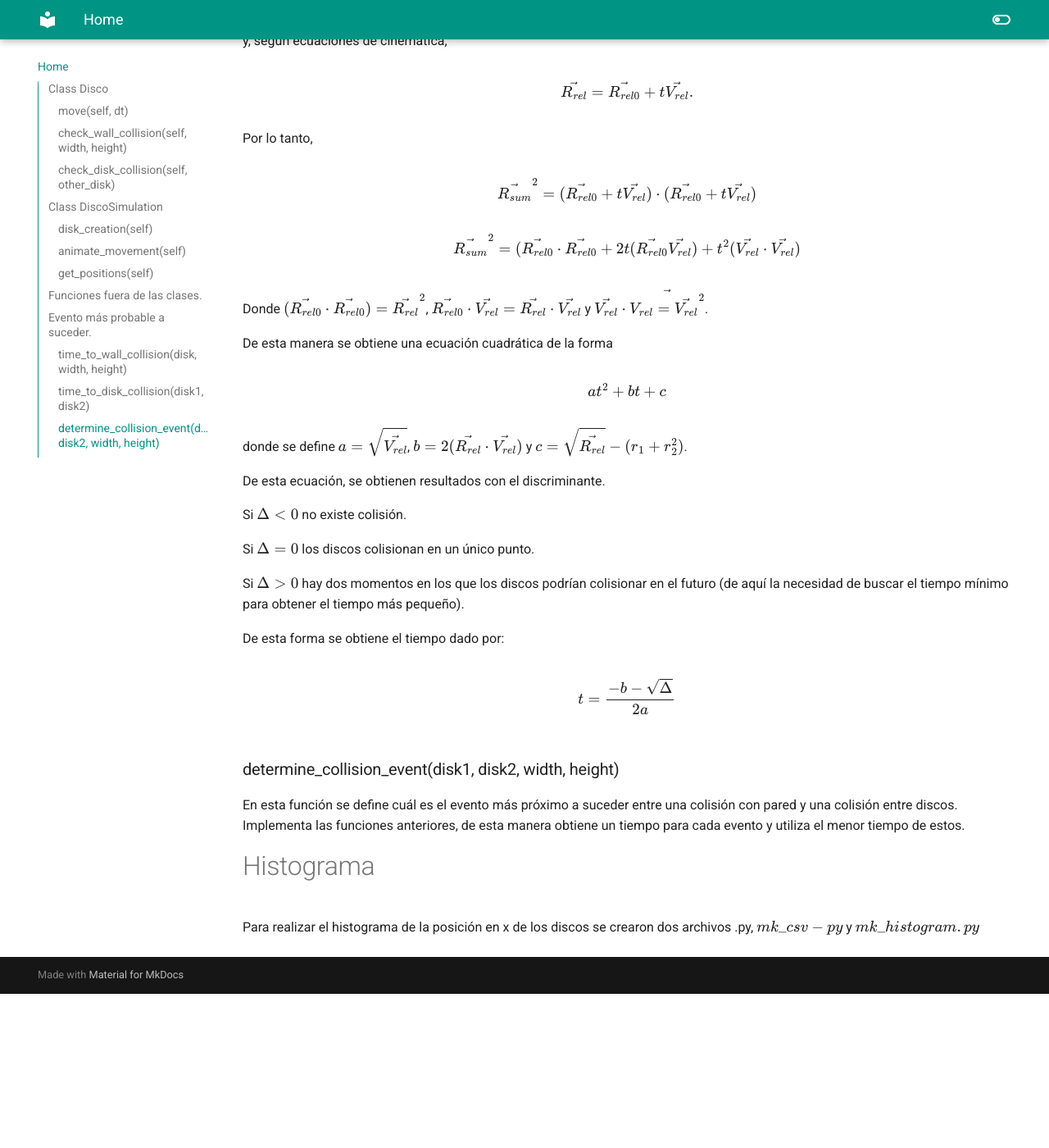
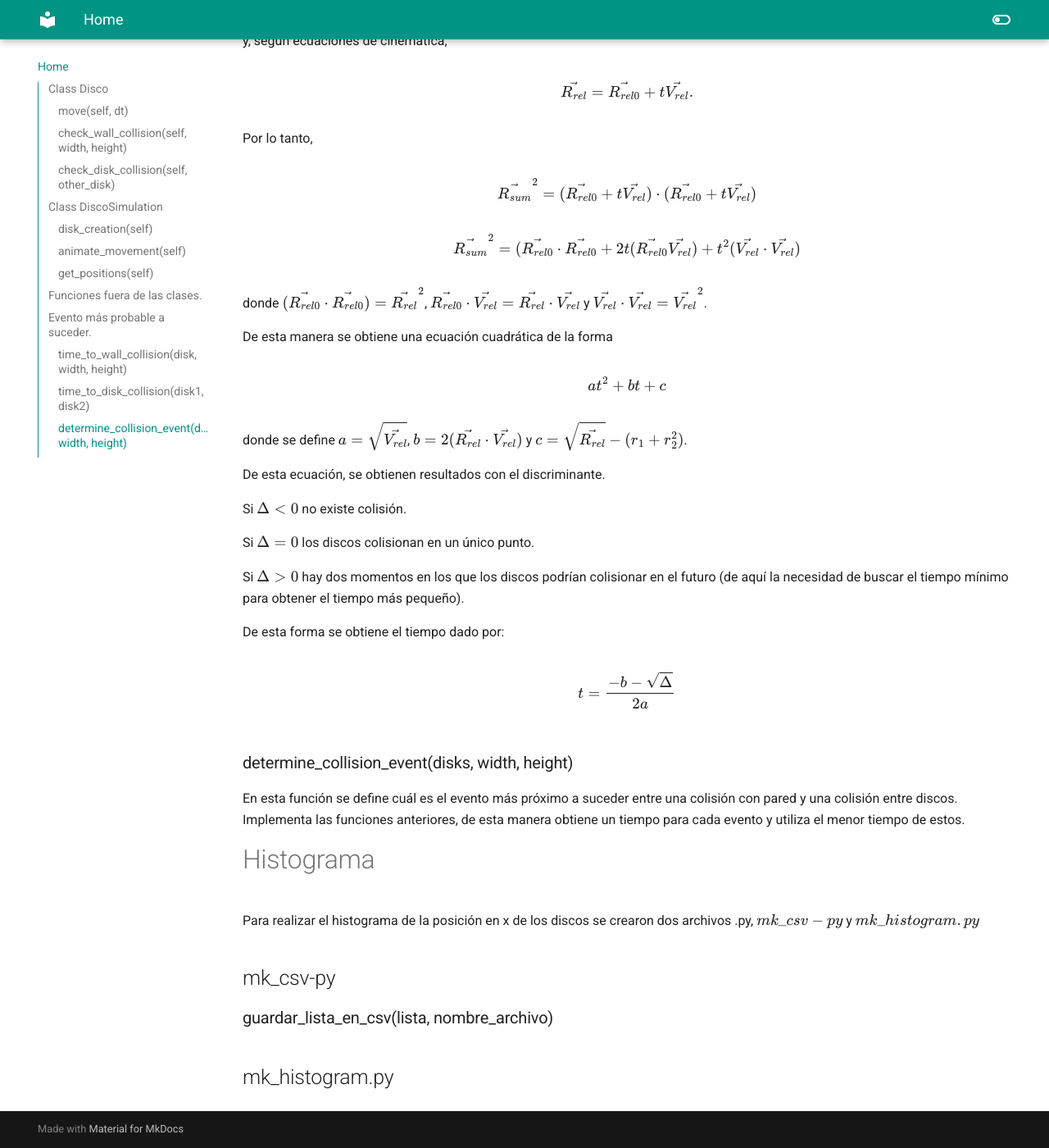
Before and after one commit to Kporras21/Proyecto-, an MkDocs documentation site: the page built from docs/index.md, in a window 1280 px wide and 1400 px high, scrolled down 4517 px. Shown: the whole window at 82% size. Built offline with MkDocs 1.6.1 and Material for MkDocs 9.7.7, drawn with Linux system fonts in a browser that asks for light colours; before the commit the page ends 5729 px from its top, so only the background shows below that.

Commit message:
Correcciones index

```diff
--- a/Discos.py
+++ b/Discos.py
@@ -500,7 +500,7 @@ def time_to_disk_collision(disk1, disk2):
 
 def determine_collision_event(disks, width, height):
     """
-    Calcula y retorna el tipo de evento màs pròximo a suceder entre dos discos.
+    Calcula y retorna el tipo de evento más próximo a suceder entre dos discos.
 
     Parameters
     ----------
--- a/docs/index.md
+++ b/docs/index.md
@@ -188,7 +188,7 @@ $$
 \vec{R_{sum}}^2 = (\vec{R_{rel0}} \cdot \vec{R_{rel0}} + 2t(\vec{R_{rel0}} \vec{V_{rel}}) + t^2(\vec{V_{rel}} \cdot \vec{V_{rel}})
 $$
 
-Donde $(\vec{R_{rel0}} \cdot \vec{R_{rel0}}) = \vec{R_{rel}}^2$, $\vec{R_{rel0}} \cdot \vec{V_{rel}} = \vec{R_{rel}} \cdot \vec{V_{rel}}$ y $\vec{V_{rel}} \cdot \vec{V_{rel} = \vec{V_{rel}}^2}$.
+donde $(\vec{R_{rel0}} \cdot \vec{R_{rel0}}) = \vec{R_{rel}}^2$, $\vec{R_{rel0}} \cdot \vec{V_{rel}} = \vec{R_{rel}} \cdot \vec{V_{rel}}$ y $\vec{V_{rel}} \cdot \vec{V_{rel}} = \vec{V_{rel}}^2$.
 
 De esta manera se obtiene una ecuación cuadrática de la forma
 
@@ -215,9 +215,15 @@ $$
 t = \frac{-b-\sqrt{\Delta}}{2a}
 $$
 
-### determine\_collision\_event(disk1, disk2, width, height)
+### determine\_collision\_event(disks, width, height)
 En esta función se define cuál es el evento más próximo a suceder entre una colisión con pared y una colisión entre discos. Implementa las funciones anteriores, de esta manera obtiene un tiempo para cada evento y utiliza el menor tiempo de estos.
 
 
 # Histograma
 Para realizar el histograma de la posición en x de los discos se crearon dos archivos .py, $mk\_csv-py$ y $mk\_histogram.py$
+
+## mk\_csv-py
+
+### guardar\_lista\_en\_csv(lista, nombre\_archivo)
+
+## mk\_histogram.py
```
